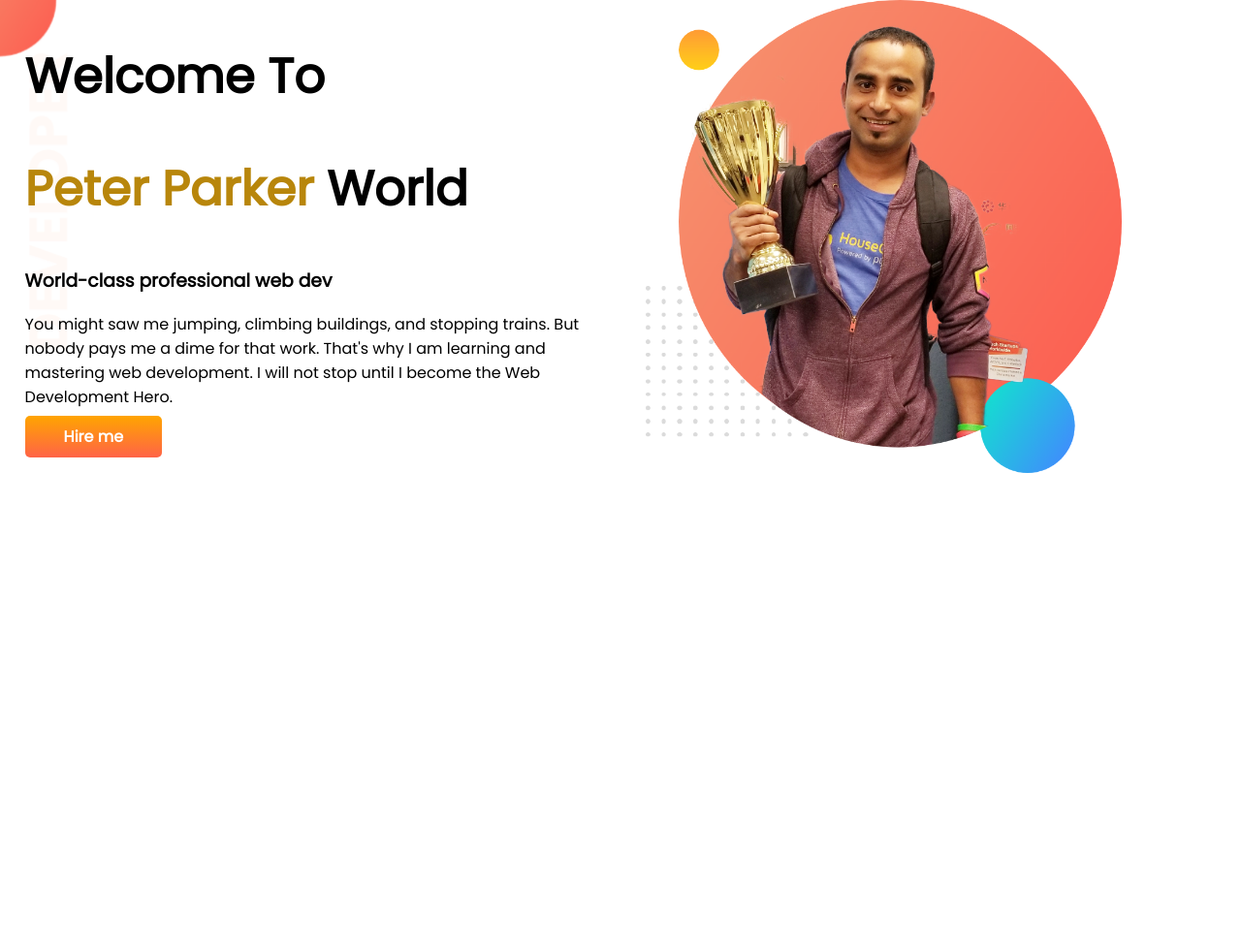
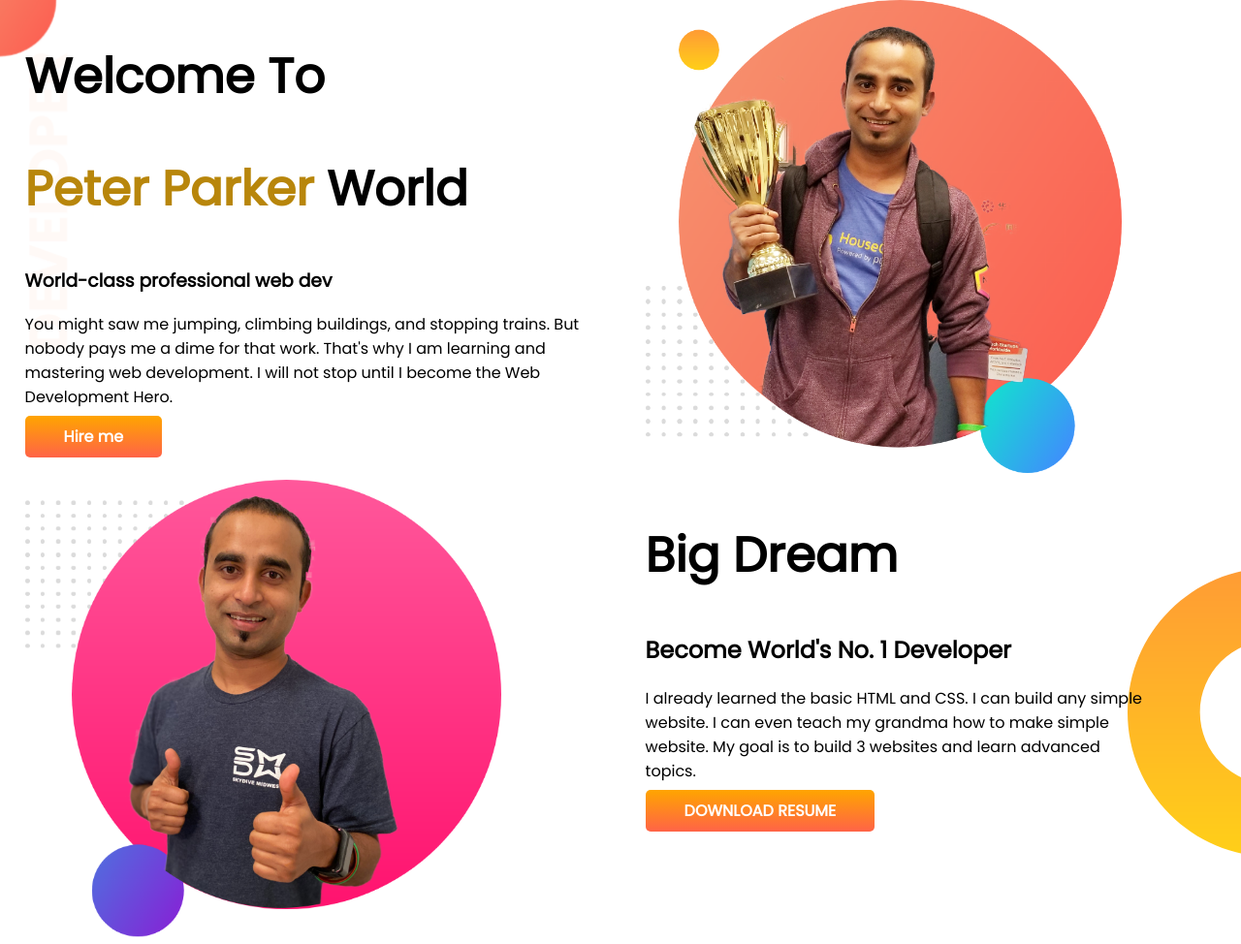
Before and after one commit to Shahriar-shaown/shaown-portfolio, a plain HTML site: page index.html in a window 1280 px wide. Shown: the whole page at 97% size. Before the commit the page ends 800 px from the top, so only its background shows below. Drawn offline with Linux system fonts and the light colour scheme.

Commit message:
dream-added

```diff
--- a/index.html
+++ b/index.html
@@ -23,5 +23,17 @@
             <img src="images/jhankar.png" alt="">
         </div>
   </section>
+  <section class="dream-big">
+    <div class="half-width">
+        <img src="images/jhankar2.png" alt="">
+    </div>
+    <div class="half-width">
+        <h1>Big Dream</h1>
+        <h2>Become World's No. 1 Developer</h2>
+        <p class="padding">I already learned the basic HTML and CSS. I can build any simple website. I can even teach my grandma how to make simple website. My goal is to build 3 websites and learn advanced topics.</p>
+        <a target="_blank" class="link-button" href="https://fonts.google.com/specimen/Poppins">DOWNLOAD RESUME</a>
+    </div>
+
+  </section>
 </body>
 </html>
--- a/style.css
+++ b/style.css
@@ -30,3 +30,13 @@ section{
     background-image: url(images/top-banner.png);
     background-repeat: no-repeat;
 }
+.dream-big{
+    background-image: url(images/dream-bg.png);
+    background-repeat: no-repeat;
+    background-position: right;
+}
+.padding{
+    padding-right: 100px;
+}
+]
+}
```
